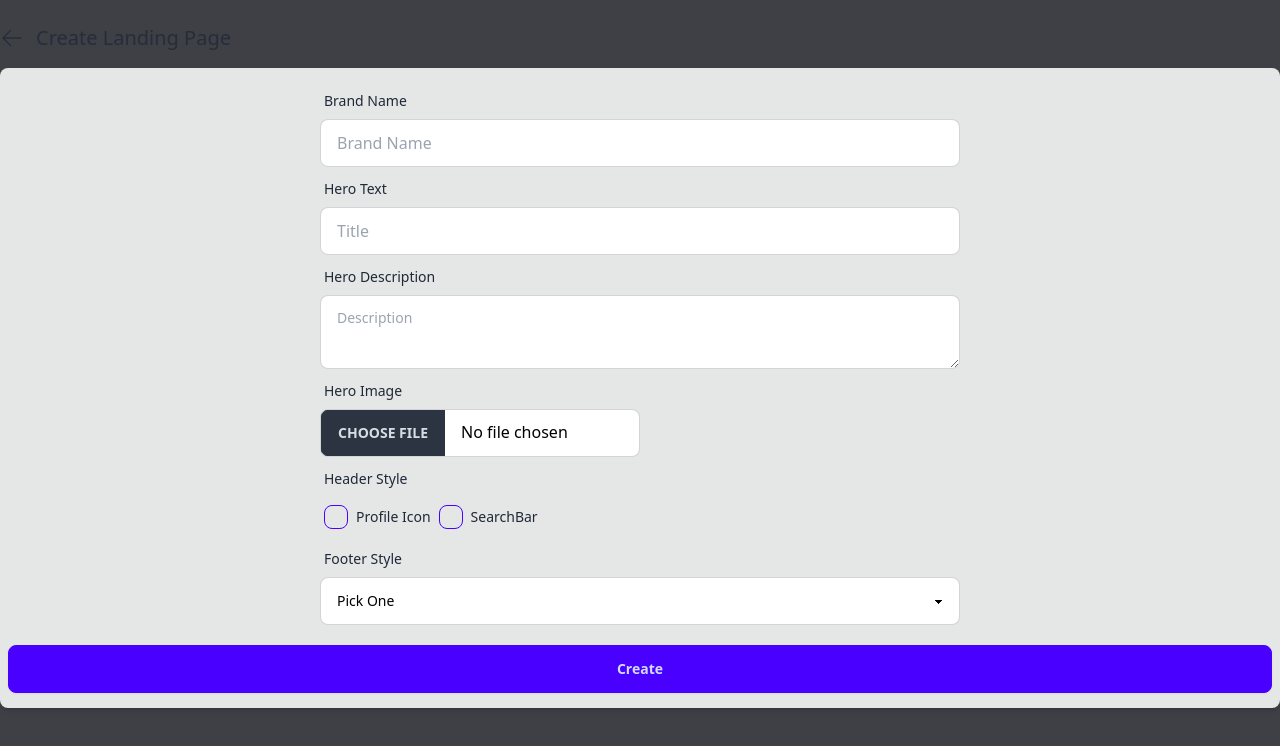
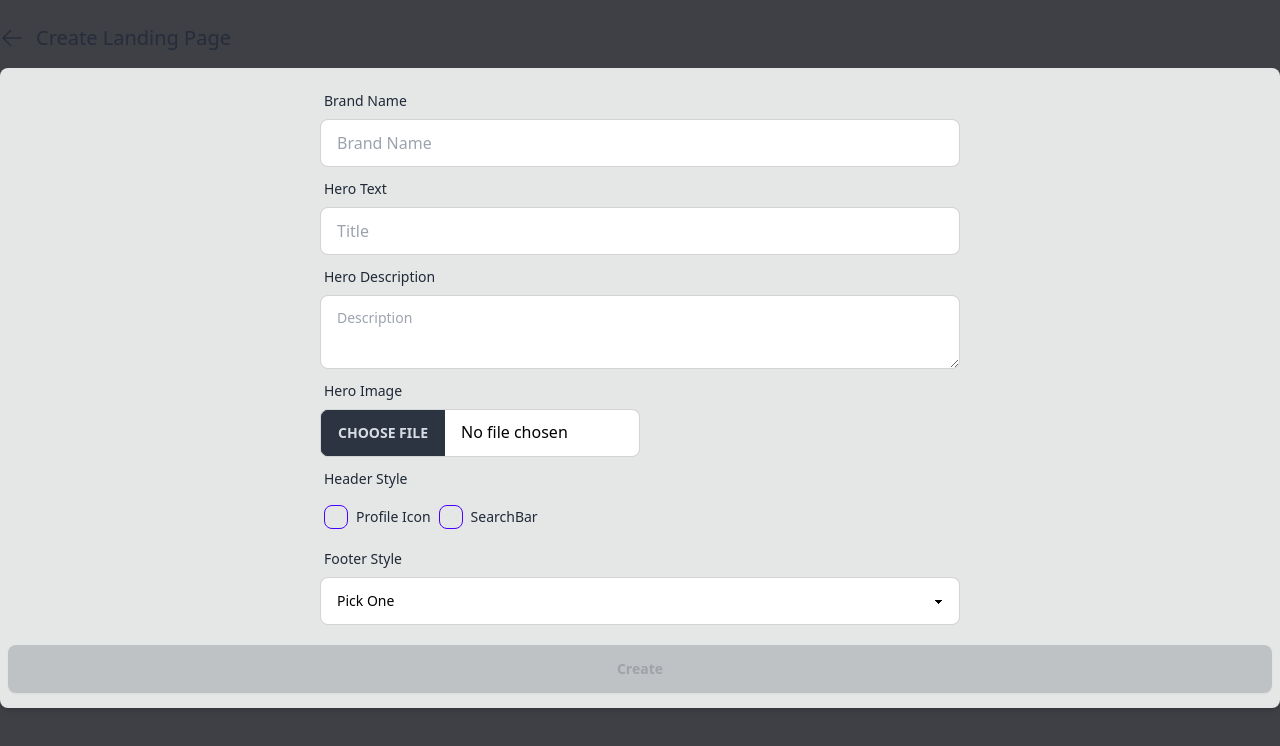
Before and after one commit to shihaanws/nextjs-dashboard-app, a Next.js app: page /new in a window 1280 px wide. Shown: the top 746 px of the page. Built offline with nearby package versions, Linux system fonts and the light colour scheme.

Commit message:
create form validation

```diff
--- a/pages/new.js
+++ b/pages/new.js
@@ -173,7 +173,11 @@ const New = () => {
             </label>
           </div>
 
-          <button type="submit" className="btn btn-primary w-full mt-4">
+          <button
+            type="submit"
+            disabled={brandName && title && description &&imageBaseUrl && footerType? false : true}
+            className="btn btn-primary w-full mt-4"
+          >
             Create
           </button>
         </form>
```
Also changed, not shown: 2 other files (tests, documents, lock files or other folders).
